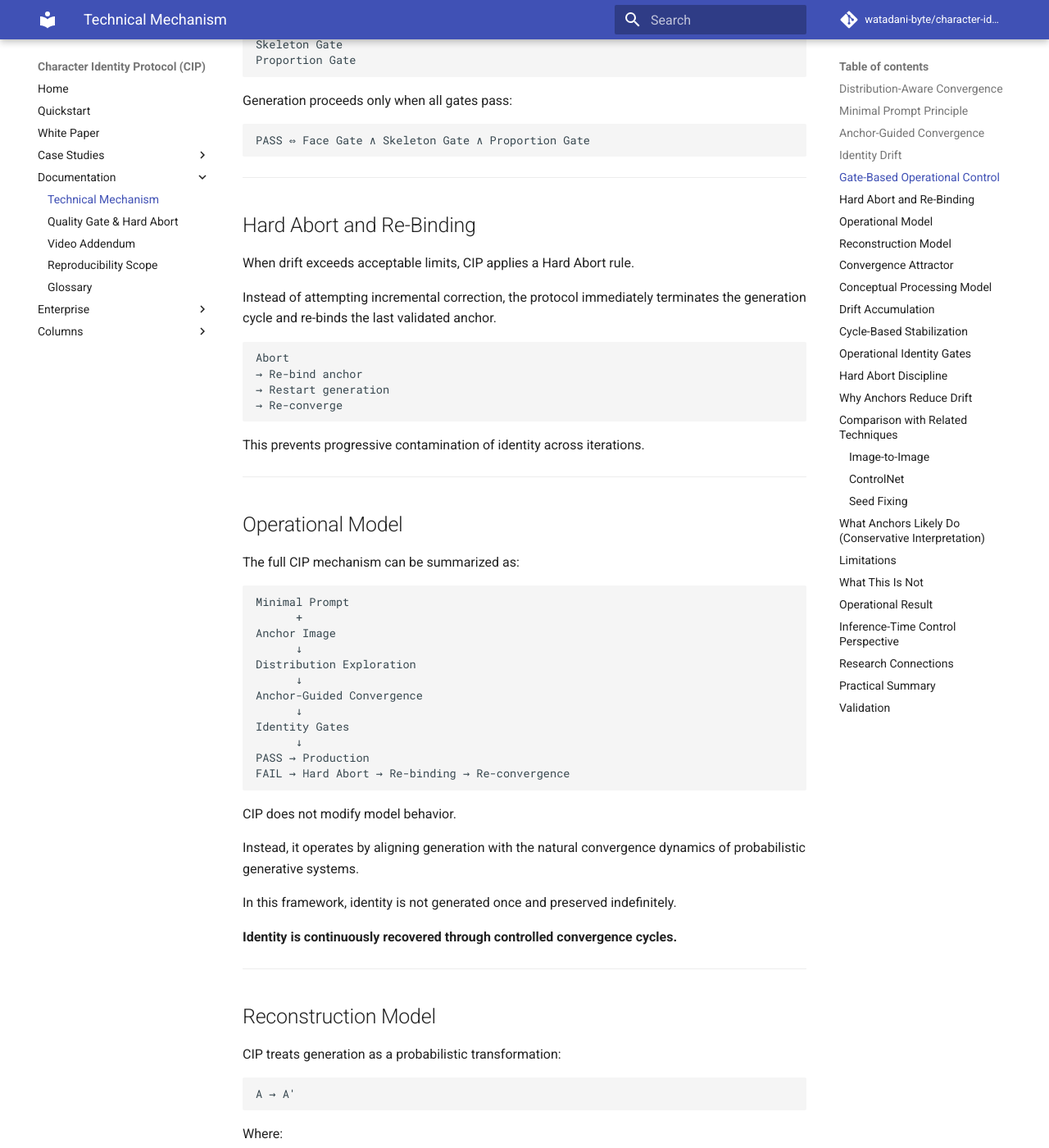
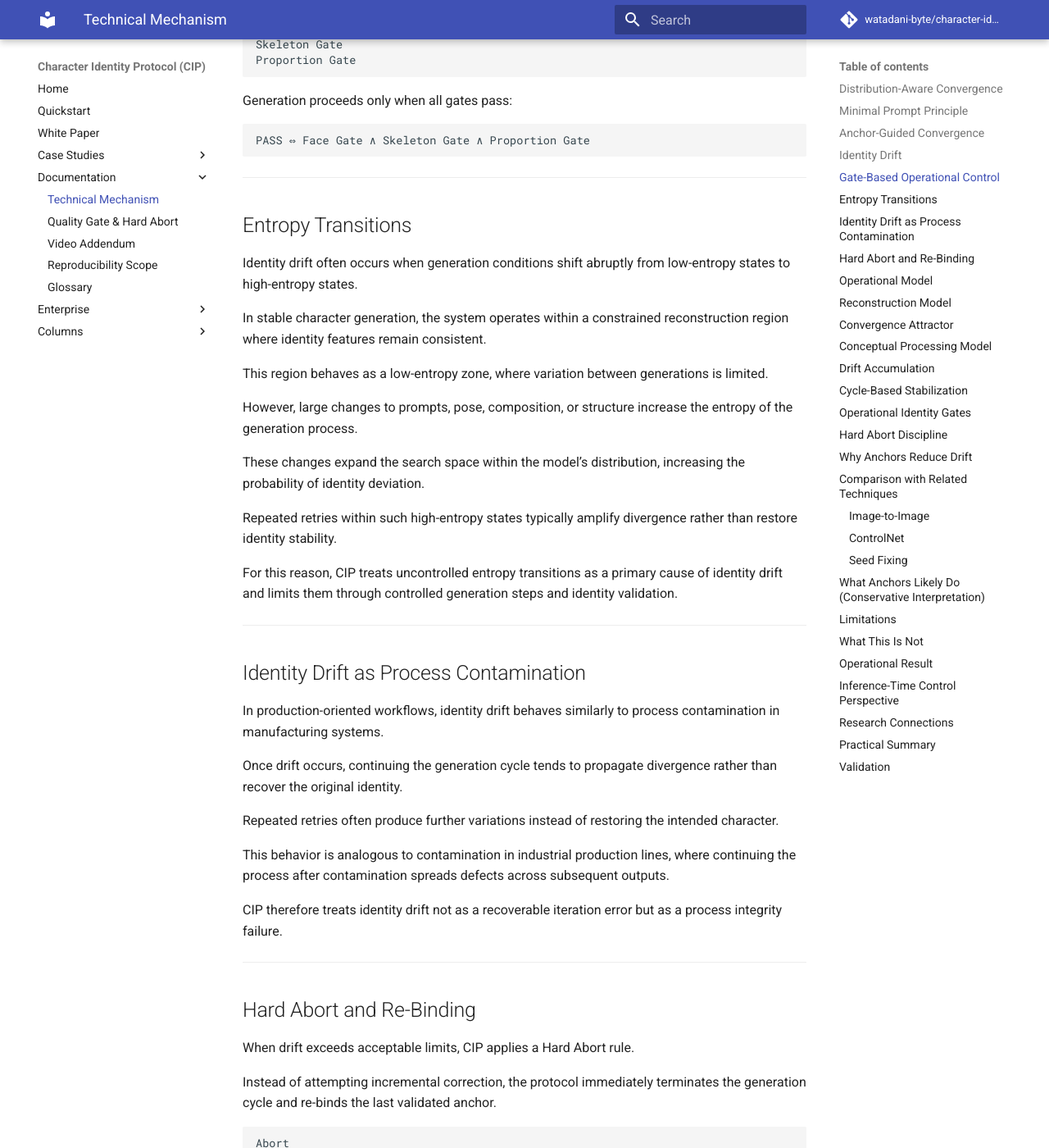
Before and after one commit to watadani-byte/character-identity-protocol, an MkDocs documentation site: the page built from docs/technical_mechanism.md, in a window 1280 px wide and 1400 px high, scrolled down 2823 px. Shown: the whole window at 82% size. Built offline with MkDocs 1.6.1 and Material for MkDocs 9.7.7, drawn with Linux system fonts in a browser that asks for light colours; comment, search, counter and statistics services are not loaded.

Commit message:
technical_mechanism.md を更新

````diff
--- a/docs/technical_mechanism.md
+++ b/docs/technical_mechanism.md
@@ -116,6 +116,38 @@ Generation proceeds only when all gates pass:
 ```
 PASS ⇔ Face Gate ∧ Skeleton Gate ∧ Proportion Gate
 ```
+
+-----
+
+## Entropy Transitions
+
+Identity drift often occurs when generation conditions shift abruptly from low-entropy states to high-entropy states.
+
+In stable character generation, the system operates within a constrained reconstruction region where identity features remain consistent.
+
+This region behaves as a low-entropy zone, where variation between generations is limited.
+
+However, large changes to prompts, pose, composition, or structure increase the entropy of the generation process.
+
+These changes expand the search space within the model’s distribution, increasing the probability of identity deviation.
+
+Repeated retries within such high-entropy states typically amplify divergence rather than restore identity stability.
+
+For this reason, CIP treats uncontrolled entropy transitions as a primary cause of identity drift and limits them through controlled generation steps and identity validation.
+
+-----
+
+## Identity Drift as Process Contamination
+
+In production-oriented workflows, identity drift behaves similarly to process contamination in manufacturing systems.
+
+Once drift occurs, continuing the generation cycle tends to propagate divergence rather than recover the original identity.
+
+Repeated retries often produce further variations instead of restoring the intended character.
+
+This behavior is analogous to contamination in industrial production lines, where continuing the process after contamination spreads defects across subsequent outputs.
+
+CIP therefore treats identity drift not as a recoverable iteration error but as a process integrity failure.
 
 -----
 
````
